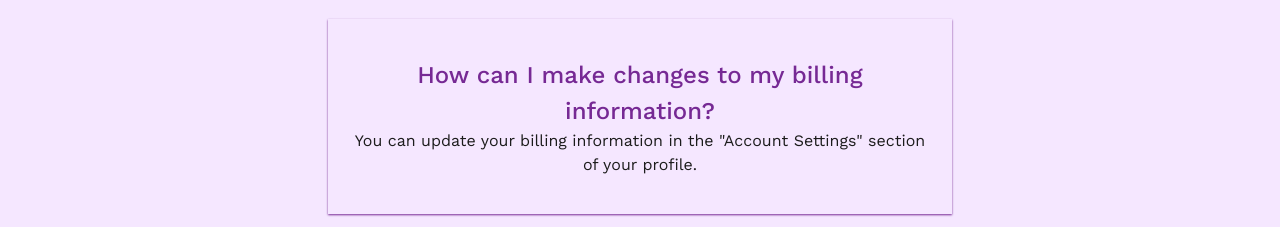
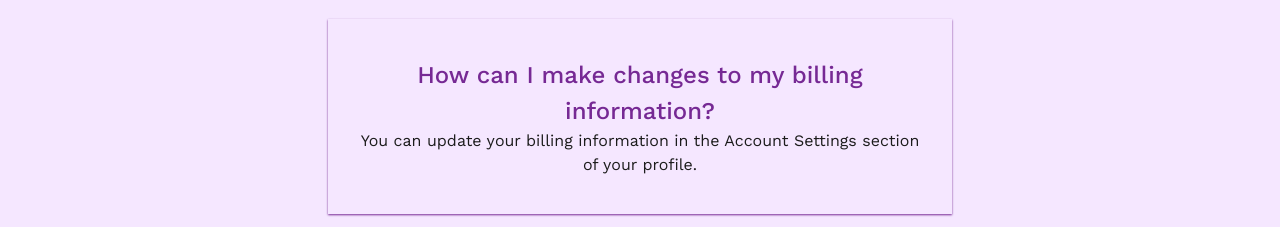
Before and after one commit to Dream-Affairs/Dream-Affairs-Frontend, a Next.js app: page /pricing in a window 1280 px wide. Shown: the part 2220-2447 px from the top of the page. Built offline with nearby package versions, Linux system fonts and the light colour scheme.

Commit message:
Feat/pricing: fixing eslint error

```diff
--- a/app/pricing/page.tsx
+++ b/app/pricing/page.tsx
@@ -24,12 +24,12 @@ const Pricing = () => {
         {
             id: 4,
             question: "How can I make changes to my billing information?",
-            answer: 'You can update your billing information in the "Account Settings" section of your profile.'
+            answer: "You can update your billing information in the Account Settings section of your profile."
         },
         {
             id: 5,
             question: "What payment methods do you accept?",
-            answer: "We currently accept major credit and debit cards for payments"
+            answer: "We currently accept major credit and debit cards for payments"
         }
     ]
 
```
